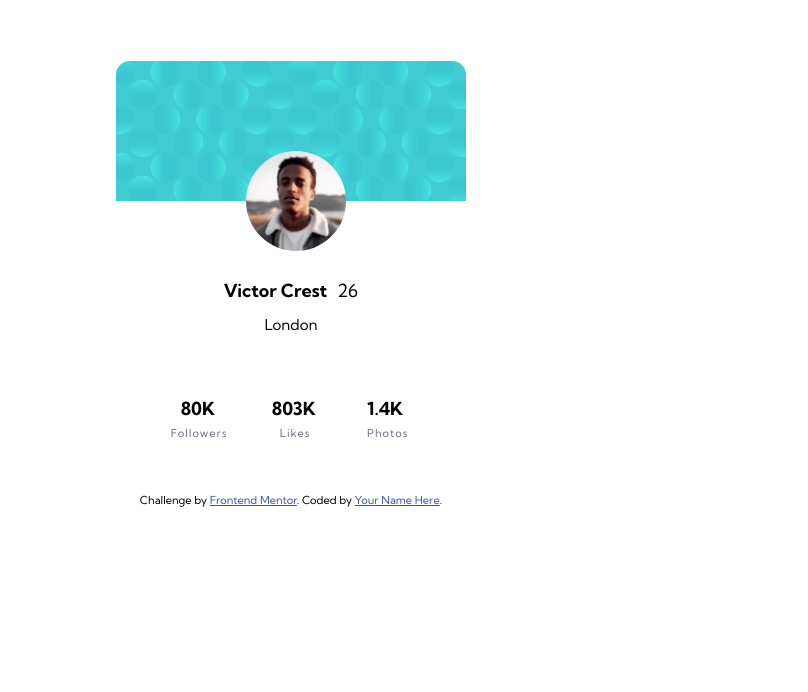
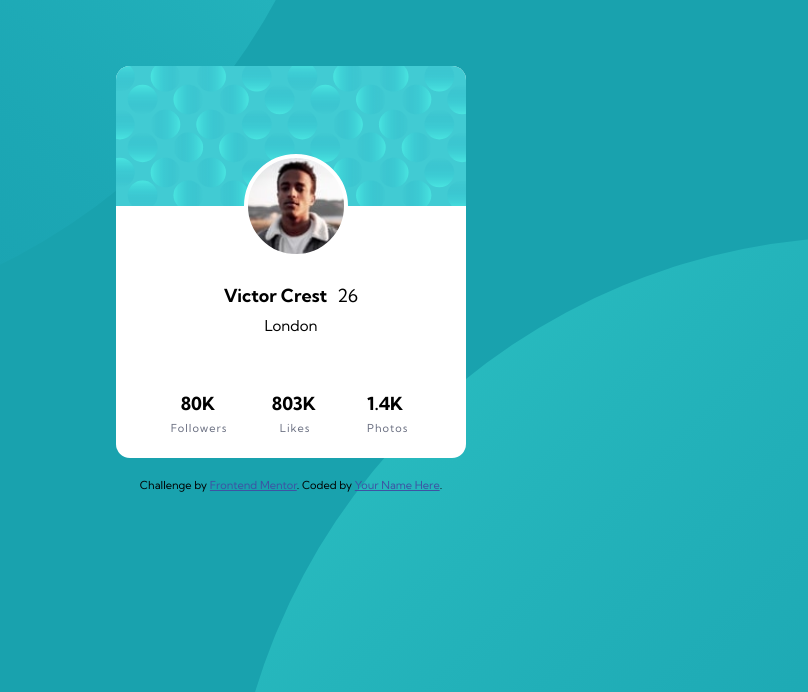
Before and after one commit to mikej321/Profile-Card, a plain HTML site: page index.html in a window 1280 px wide. Shown: the part 124-816 px from the top of the page, without its empty margins (349-1157 px from the left). Drawn offline with Linux system fonts and the light colour scheme.

Commit message:
V2 Final
Finished styling the entire project.

```diff
--- a/index.html
+++ b/index.html
@@ -54,11 +54,12 @@
            </div></div>
         </div>
       <div class="attribution">
-        Challenge by
-        <a href="https://www.frontendmentor.io?ref=challenge" target="_blank"
-          >Frontend Mentor</a
-        >. Coded by <a href="#">Your Name Here</a>.
+        <p>
+          Challenge by
+          <a href="https://www.frontendmentor.io?ref=challenge" target="_blank"
+            >Frontend Mentor</a
+          >. Coded by <a href="#">Your Name Here</a>.
+        </p>
     </main>
-    </div>
   </body>
 </html>
--- a/style.css
+++ b/style.css
@@ -21,6 +21,15 @@ html {
 }
 
 body {
+  background-color: var(--dark-cyan);
+  background-image:
+    url(images/bg-pattern-top.svg),
+    url(images/bg-pattern-bottom.svg);
+  background-size: cover;
+  background-position:
+    bottom 45vh right 45vw,
+    top 45vh left 45vw;
+  background-repeat: no-repeat;
   font-size: 1.8rem;
   font-family: 'Kumbh Sans', sans-serif;
   height: 100vh;
@@ -36,21 +45,26 @@ body {
   max-width: 37.5rem;
   border-radius: 14px;
   position: relative;
+  z-index: 0;
+  background-color: white;
+  margin-bottom: 2rem;
 }
 
 .header-svg {
   border-radius: 14px 14px 0 0;
-  z-index: -1;
+  z-index: 1;
 }
 
 .profile-pic {
   width: 100%;
   height: 100px;
   max-width: 100px;
+  outline: 4px solid white;
+  outline-offset: -2px;
   border-radius: 50px;
   align-self: end;
   position: relative;
-  z-index: 1;
+  z-index: 2;
   right: 12rem;
   bottom: 5rem;
 }
@@ -78,7 +92,7 @@ body {
 .profile-info > p:first-of-type {
   position: relative;
   font-size: 1.5rem;
-  bottom: 3rem;
+  bottom: 3.4rem;
 }
 
 .stats-container {
@@ -86,7 +100,8 @@ body {
   justify-content: space-around;
   align-items: center;
   position: relative;
-  bottom: 3rem;
+  bottom: 4rem;
+  margin-bottom: -4rem;
 }
 
 .stats > p:first-of-type {
```
